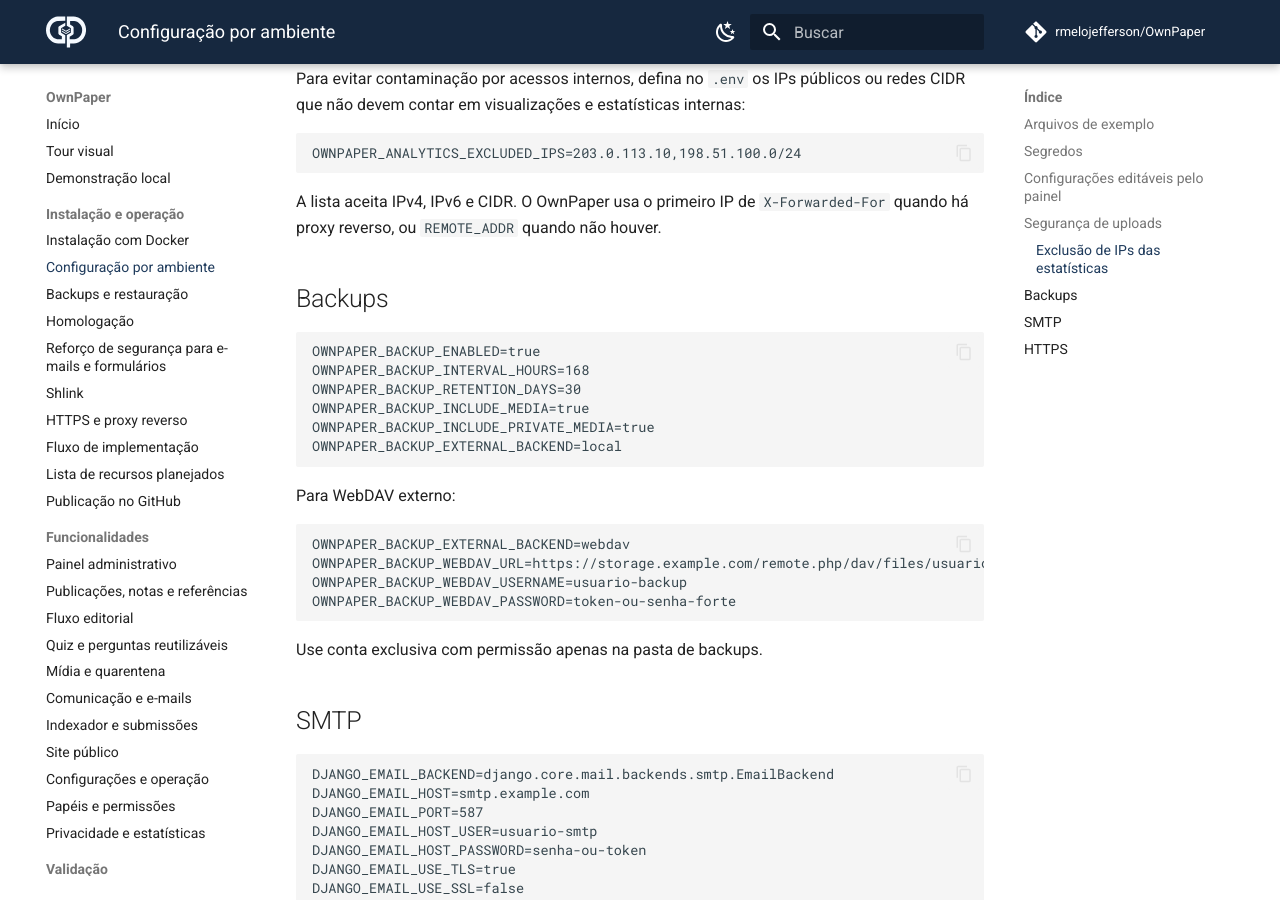
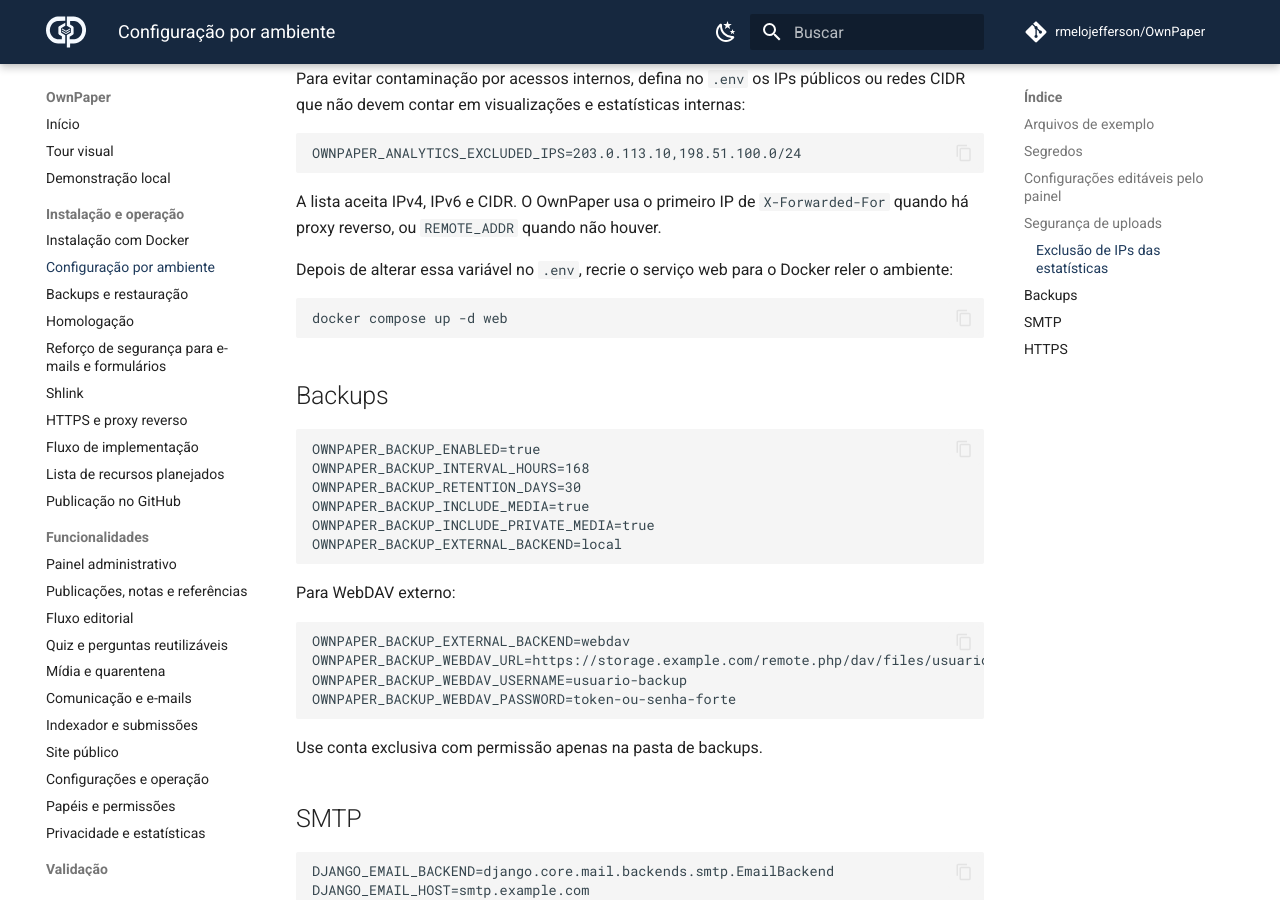
Before and after one commit to rmelojefferson/OwnPaper, an MkDocs documentation site: the page built from docs/deployment/configuration.md, in a window 1280 px wide and 900 px high, scrolled down 1467 px. Built offline with MkDocs 1.6.1 and Material for MkDocs 9.7.7, drawn with Linux system fonts in a browser that asks for light colours; comment, search, counter and statistics services are not loaded.

Commit message:
docs: clarify analytics env reload

````diff
--- a/docs/deployment/configuration.md
+++ b/docs/deployment/configuration.md
@@ -64,6 +64,12 @@
 
 A lista aceita IPv4, IPv6 e CIDR. O OwnPaper usa o primeiro IP de `X-Forwarded-For` quando há proxy reverso, ou `REMOTE_ADDR` quando não houver.
 
+Depois de alterar essa variável no `.env`, recrie o serviço web para o Docker reler o ambiente:
+
+```bash
+docker compose up -d web
+```
+
 ## Backups
 
 ```env
````
